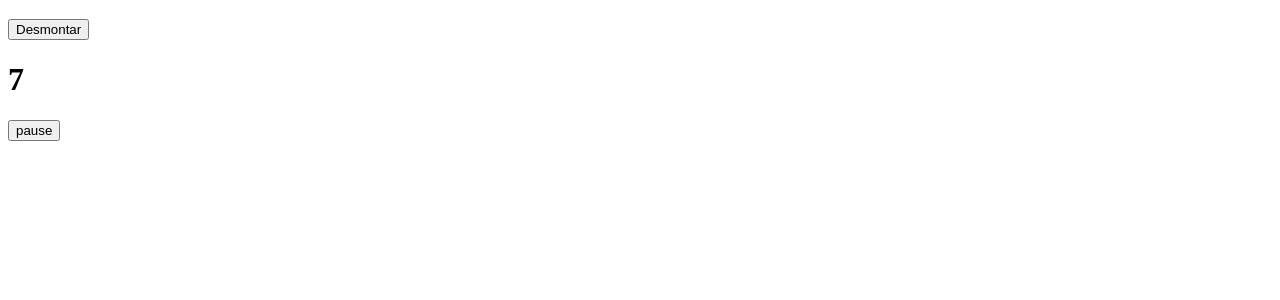
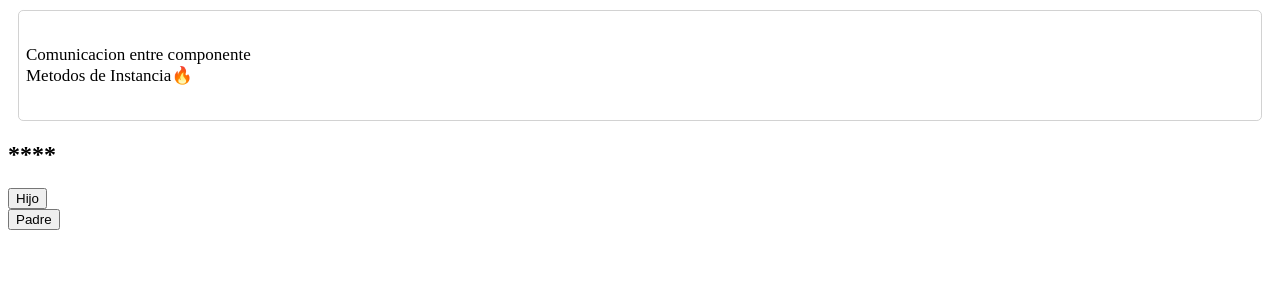
Before and after one commit to Eisten1996/react-fundamentos, a React (Create React App) app: page / in a window 1280 px wide. Shown: the top 300 px of the page. Built offline with nearby package versions, Linux system fonts and the light colour scheme.

Commit message:
Comunicación con Métodos de Instancia (Padre a Hijo)

```diff
--- a/src/App.js
+++ b/src/App.js
@@ -1,82 +1,64 @@
 import React, { Component } from 'react'
 
-class Timer extends Component {
-  state = {
-    time: 0,
-    isPlaying: true,
+const Header = () => {
+  const subtitleSyle = {
+    fontWeigth: 'blod',
   }
 
-  tick = null
-
-  play = () => {
-    this.setState({
-      isPlaying: true,
-    })
-    this.tick = setInterval(() => {
-      this.setState({
-        time: this.state.time + 1,
-      })
-    }, 1000)
+  const headerStyle = {
+    margin: '0.6em',
+    borderRadius: '0.3em',
+    border: '1px solid #d2d2d2',
+    padding: '2em 0.4em',
+    fontFamily: 'monoespace',
+    fontSize: '17px',
   }
 
-  pause = () => {
-    this.setState({
-      isPlaying: false,
-    })
-    clearInterval(this.tick)
+  return (
+    <header style={headerStyle}>
+      <div>Comunicacion entre componente</div>
+      <div style={subtitleSyle}>
+        Metodos de Instancia
+        <span role="img" aria="img">
+          🔥
+        </span>
+      </div>
+    </header>
+  )
+}
+
+class Hijo extends Component {
+  state = {
+    mensaje: '****',
   }
 
-  componentDidMount() {
-    this.play()
-  }
-
-  componentWillUnmount() {
-    this.props.onDestroyer()
-    this.pause()
-  }
-
-  toggle = () => {
-    if (this.state.isPlaying) {
-      this.pause()
-    } else {
-      this.play()
-    }
+  dispatchAlert = (e, mensaje = 'Alert desde el hijo') => {
+    alert(mensaje)
+    this.setState({ mensaje })
   }
 
   render() {
-    const { time, isPlaying } = this.state
     return (
       <div>
-        <h1>{time}</h1>
-        <button onClick={this.toggle}>{isPlaying ? 'pause' : 'play'}</button>
+        <h2>{this.state.mensaje}</h2>
+        <button onClick={this.dispatchAlert}>Hijo</button>
       </div>
     )
   }
 }
 
 class App extends Component {
-  state = {
-    mostrar: true,
-    mensaje: '',
+  hijo = React.createRef()
+
+  handlerClick = () => {
+    this.hijo.current.dispatchAlert(null, 'Hola desde el padre')
   }
-  desmontar = () => {
-    this.setState({
-      mostrar: false,
-    })
-  }
-
-  handlerDestroy = () => {
-    this.setState({
-      mensaje: 'El componente contador fue destruido',
-    })
-  }
-
   render() {
     return (
       <div>
-        <h3>{this.state.mensaje}</h3>
-        <button onClick={this.desmontar}>Desmontar</button>
-        {this.state.mostrar && <Timer onDestroyer={this.handlerDestroy} />}
+        <Header />
+        <Hijo ref={this.hijo} />
+        <button onClick={this.handlerClick}>Padre</button>
       </div>
     )
   }
```
